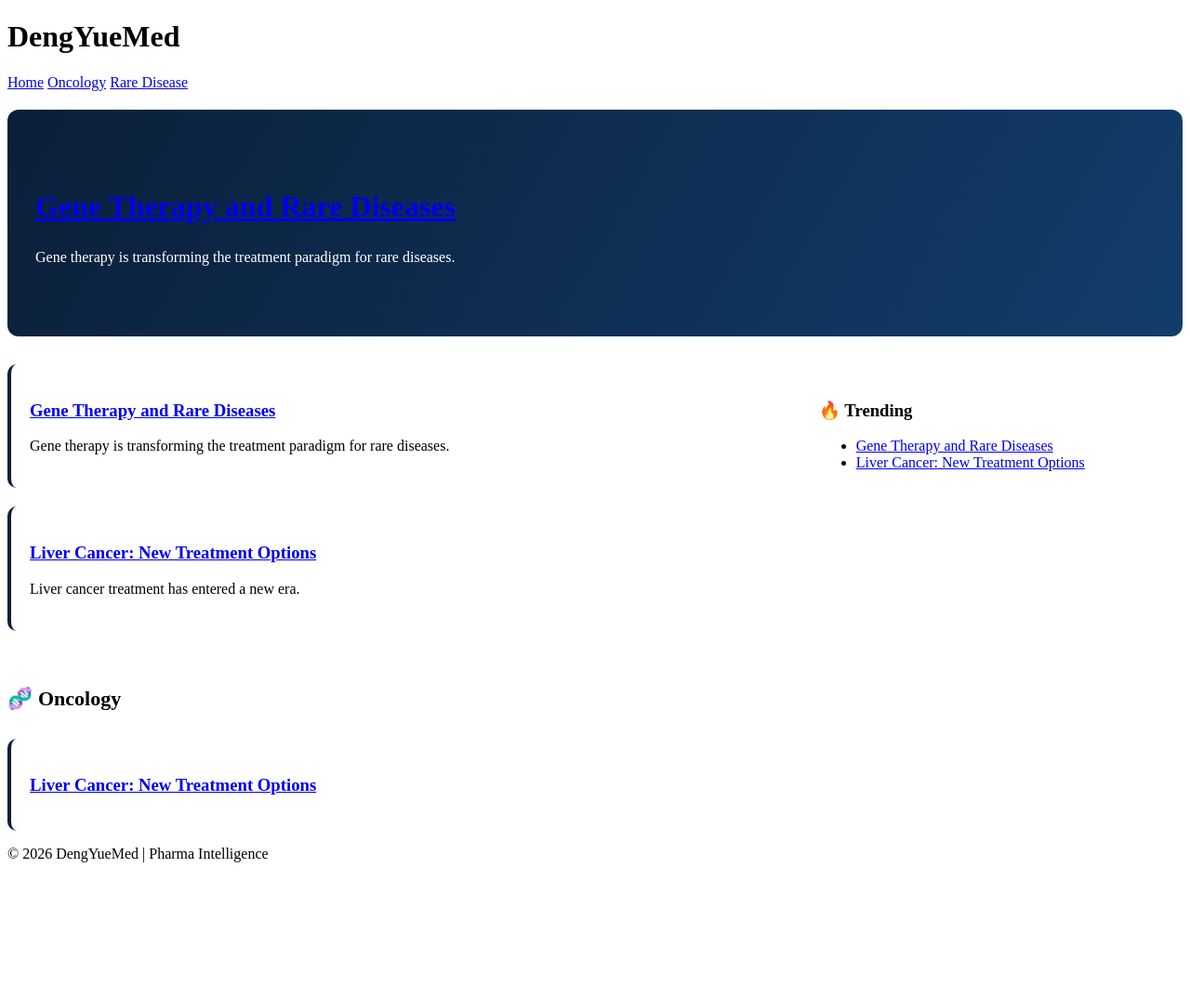
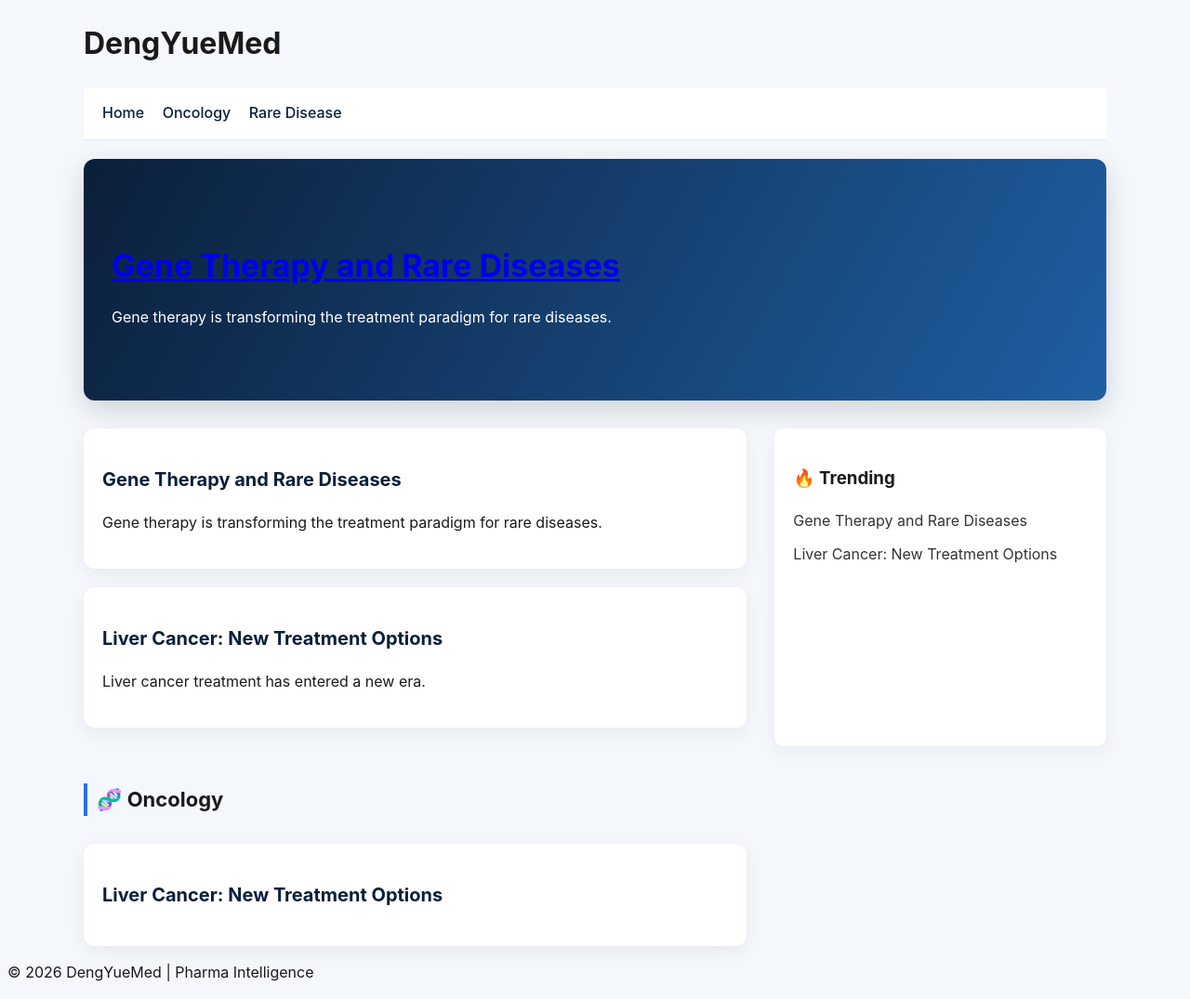
Before and after one commit to hkdengyue/hkdengyue.github.io, a Jekyll site: the page built from index.html, in a window 1280 px wide. Shown: the whole page at 93% size. Built offline with Jekyll 4.4.1, drawn with Linux system fonts in a browser that asks for light colours; before the commit the page ends 944 px from its top, so only the background shows below that.

Commit message:
Update style.css

```diff
--- a/assets/style.css
+++ b/assets/style.css
@@ -93,3 +93,95 @@
     line-height: 1.8;
     margin: 15px 0;
 }
+
+/* ===== 全局升级 ===== */
+body {
+    font-family: -apple-system, BlinkMacSystemFont, "Segoe UI", Roboto, Arial;
+    background: #f4f7fb;
+    color: #1a1a1a;
+    line-height: 1.6;
+}
+
+/* ===== 容器优化 ===== */
+.container {
+    max-width: 1100px;
+    margin: auto;
+}
+
+/* ===== 顶部导航升级 ===== */
+nav {
+    background: white;
+    padding: 15px 20px;
+    border-bottom: 1px solid #e6eaf0;
+    margin-bottom: 20px;
+}
+
+nav a {
+    margin-right: 15px;
+    color: #0b1f3a;
+    text-decoration: none;
+    font-weight: 500;
+}
+
+nav a:hover {
+    color: #2a6df4;
+}
+
+/* ===== Hero 更高级 ===== */
+.featured {
+    background: linear-gradient(120deg, #0b1f3a, #1f5fa3);
+    box-shadow: 0 10px 30px rgba(0,0,0,0.15);
+}
+
+.featured h2 {
+    font-size: 34px;
+    margin-bottom: 10px;
+}
+
+/* ===== 卡片媒体风 ===== */
+.card {
+    border-left: none;
+    border-radius: 12px;
+    box-shadow: 0 6px 20px rgba(0,0,0,0.06);
+}
+
+/* ===== 卡片标题 ===== */
+.card h3 a {
+    color: #0b1f3a;
+    font-size: 20px;
+    text-decoration: none;
+}
+
+.card h3 a:hover {
+    color: #2a6df4;
+}
+
+/* ===== 分隔更清晰 ===== */
+.section-title {
+    border-left: 4px solid #2a6df4;
+    padding-left: 10px;
+}
+
+/* ===== Sidebar优化 ===== */
+.sidebar {
+    box-shadow: 0 6px 20px rgba(0,0,0,0.05);
+}
+
+/* ===== Trending更像媒体 ===== */
+.sidebar ul {
+    list-style: none;
+    padding-left: 0;
+}
+
+.sidebar li {
+    margin-bottom: 10px;
+}
+
+.sidebar a {
+    text-decoration: none;
+    color: #333;
+}
+
+.sidebar a:hover {
+    color: #2a6df4;
+}
```
